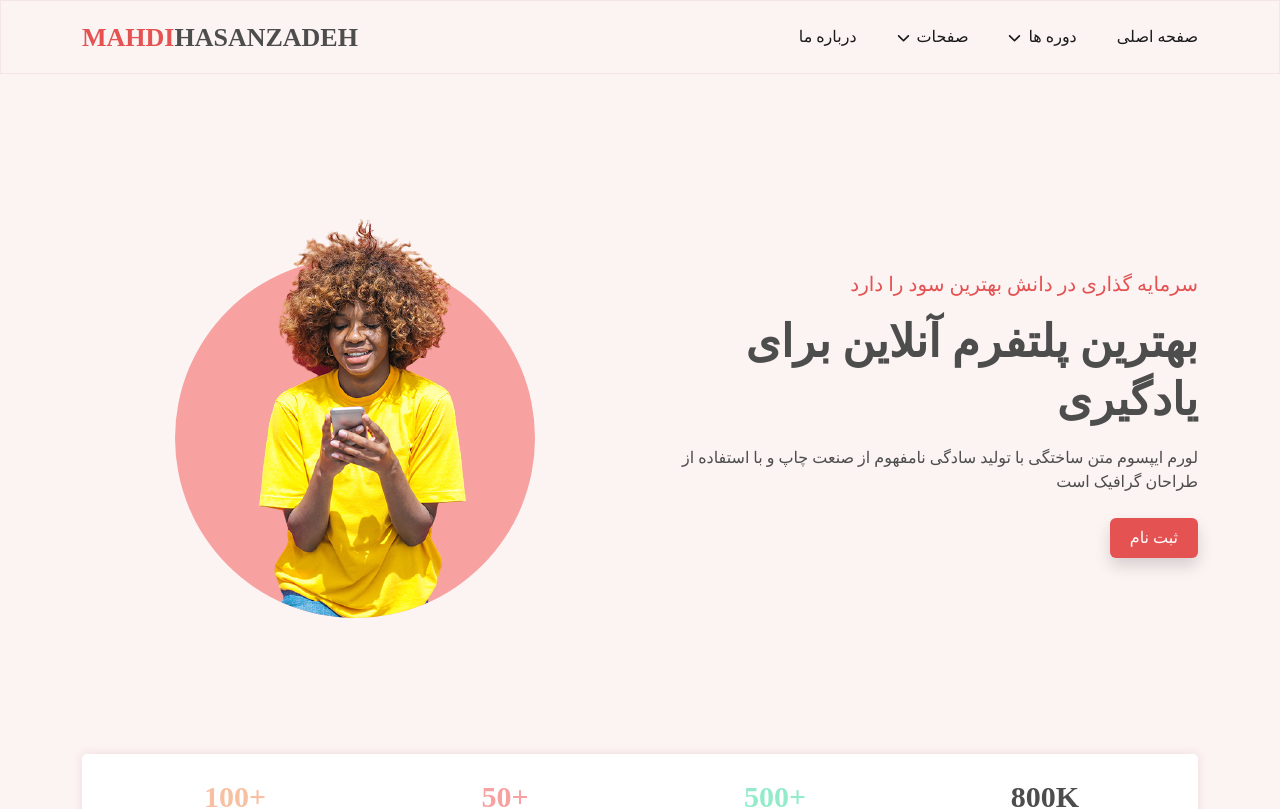
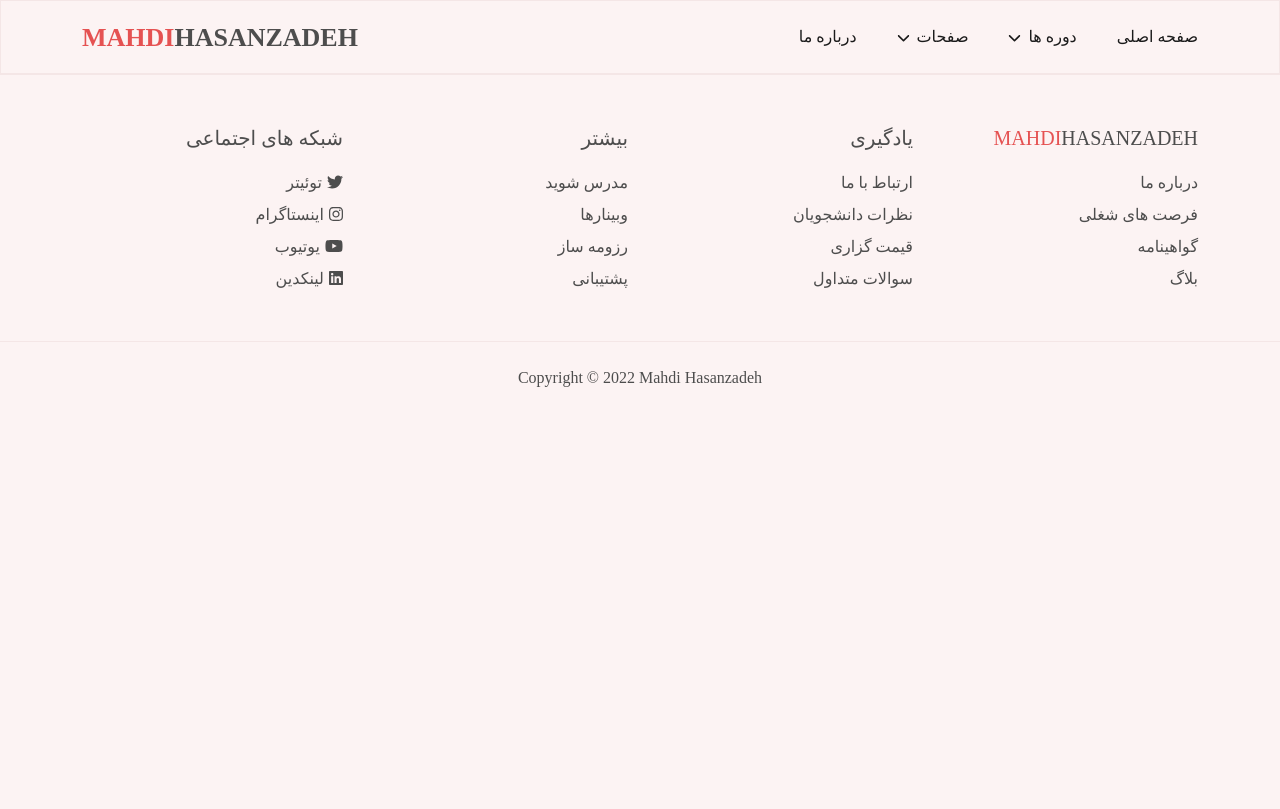
Before and after one commit to mahdihasanzadeh-dev/react-learning-website, a React (Vite) app: page /courses in a window 1280 px wide. Shown: the top 809 px of the page. Built offline with nearby package versions, Linux system fonts and the light colour scheme; a web font is replaced by a local one.

Commit message:
complete footer

```diff
--- a/package.json
+++ b/package.json
@@ -9,12 +9,14 @@
   },
   "dependencies": {
     "@fortawesome/fontawesome-svg-core": "^6.1.1",
+    "@fortawesome/free-brands-svg-icons": "^6.1.1",
     "@fortawesome/free-solid-svg-icons": "^6.1.1",
     "@fortawesome/react-fontawesome": "^0.2.0",
     "bootstrap": "^5.1.3",
     "react": "^18.0.0",
     "react-bootstrap": "^2.4.0",
     "react-dom": "^18.0.0",
+    "react-router-dom": "^6.3.0",
     "react-slick": "^0.29.0",
     "sass": "^1.53.0",
     "slick-carousel": "^1.8.1"
--- a/src/components/courses-item/courses-item.tsx
+++ b/src/components/courses-item/courses-item.tsx
@@ -1,4 +1,5 @@
 /* eslint-disable react/jsx-one-expression-per-line */
+import { Link } from 'react-router-dom';
 import type { ReactElement } from 'react';
 import { FontAwesomeIcon } from '@fortawesome/react-fontawesome';
 import { faStar, faStarHalfAlt } from '@fortawesome/free-solid-svg-icons';
@@ -18,7 +19,7 @@ export function CoursesItem({
   return (
     <div className="col-md-6 col-lg-3">
       <div className="courses-item">
-        <a href={`#course-detail${id}`} className="link">
+        <Link to={`/course/${id}`} className="link">
           <div className="courses-item__inner">
             <div className="img-box">
               <img src={image} alt="course" />
@@ -41,7 +42,7 @@ export function CoursesItem({
             </div>
             <div className="price">{price}</div>
           </div>
-        </a>
+        </Link>
       </div>
     </div>
   );
--- /dev/null
+++ b/src/components/footer/footer.scss
@@ -0,0 +1,53 @@
+.footer{
+    &__top{
+        padding: 50px 0 20px;
+        border-top: 1px solid var(--border-color-2);
+    }
+    &__item{
+        margin: 0 0 30px;
+        h3{
+            text-transform: capitalize;
+            margin: 0 0 20px;
+        }
+        ul{
+            li:not(:last-child){
+                margin-bottom: 8px;
+            }
+            a{
+                text-transform: capitalize;
+                color: var(--black-70);
+                transition: color 0.3s ease;
+                position: relative;
+                &::before{
+                    content: '';
+                    position: absolute;
+                    right: 0;
+                    bottom: 0;
+                    width: 0%;
+                    height: 1px;
+                    background-color: var(--main-color);
+                    transition: width .3s ease;
+                }
+                &:hover::before{
+                    width: 100%;
+                }
+                &:hover{
+                    color: var(--main-color);
+                }
+                .social-icon{
+                    margin-left: 5px;
+                }
+            }
+        }
+    }
+    &__logo{
+        color: var(--black-70);
+        text-transform: uppercase !important;
+        span{
+            color: var(--main-color);
+        }
+    }
+    &__bottom{
+        border-top: 1px solid var(--border-color-2);
+    }
+}
--- /dev/null
+++ b/src/components/footer/footer.tsx
@@ -0,0 +1,89 @@
+import { Link } from 'react-router-dom';
+import { FontAwesomeIcon } from '@fortawesome/react-fontawesome';
+import { faTwitter, faInstagram, faYoutube, faLinkedin } from '@fortawesome/free-brands-svg-icons';
+import './footer.scss';
+
+export function Footer() {
+  return (
+    <footer className="footer">
+      <div className="footer__top">
+        <div className="container">
+          <div className="row">
+            <div className="col-sm-6 col-lg-3">
+              <div className="footer__item">
+                <h3 className="footer__logo">
+                  <span>mahdi</span>
+                  hasanzadeh
+                </h3>
+                <ul>
+                  <li><Link to="#about">درباره ما</Link></li>
+                  <li><Link to="#careeares">فرصت های شغلی</Link></li>
+                  <li><Link to="#certificate">گواهینامه</Link></li>
+                  <li><Link to="#blog">بلاگ</Link></li>
+                </ul>
+              </div>
+            </div>
+            <div className="col-sm-6 col-lg-3">
+              <div className="footer__item">
+                <h3>یادگیری</h3>
+                <ul>
+                  <li><Link to="#about">ارتباط با ما</Link></li>
+                  <li><Link to="#service">نظرات دانشجویان</Link></li>
+                  <li><Link to="#careeares">قیمت گزاری</Link></li>
+                  <li><Link to="#certificate">سوالات متداول</Link></li>
+                </ul>
+              </div>
+            </div>
+            <div className="col-sm-6 col-lg-3">
+              <div className="footer__item">
+                <h3>بیشتر</h3>
+                <ul>
+                  <li><Link to="#about">مدرس شوید</Link></li>
+                  <li><Link to="#service">وبینارها</Link></li>
+                  <li><Link to="#careeares">رزومه ساز</Link></li>
+                  <li><Link to="#certificate">پشتیبانی</Link></li>
+                </ul>
+              </div>
+            </div>
+            <div className="col-sm-6 col-lg-3">
+              <div className="footer__item">
+                <h3>شبکه های اجتماعی</h3>
+                <ul>
+                  <li>
+                    <a href="https://twitter.com/mahdihasanzade1" target="_blank" rel="noreferrer">
+                      <FontAwesomeIcon className="social-icon" icon={faTwitter} />
+                      توئیتر
+                    </a>
+                  </li>
+                  <li>
+                    <a href="https://www.instagram.com/mahdihasanzadeh8/" target="_blank" rel="noreferrer">
+                      <FontAwesomeIcon className="social-icon" icon={faInstagram} />
+                      اینستاگرام
+                    </a>
+                  </li>
+                  <li>
+                    <a href="https://www.youtube.com/c/reactappir" target="_blank" rel="noreferrer">
+                      <FontAwesomeIcon className="social-icon" icon={faYoutube} />
+                      یوتیوب
+                    </a>
+                  </li>
+                  <li>
+                    <a href="https://www.linkedin.com/in/mahdi-hasanzadeh/" target="_blank" rel="noreferrer">
+                      <FontAwesomeIcon className="social-icon" icon={faLinkedin} />
+                      لینکدین
+                    </a>
+                  </li>
+                </ul>
+              </div>
+            </div>
+          </div>
+        </div>
+      </div>
+      <div className="footer__bottom">
+        <div className="container">
+          <p className="m-0 py-4 text-center">Copyright &copy; 2022 Mahdi Hasanzadeh</p>
+        </div>
+      </div>
+    </footer>
+  );
+}
--- a/src/components/header/header.scss
+++ b/src/components/header/header.scss
@@ -10,6 +10,7 @@
             text-transform: uppercase;
             font-weight: 700;
             color: var(--black-70) !important;
+            transition: color 0.3s ease;
             > span {
                 color: var(--main-color);
             }
--- a/src/components/header/header.tsx
+++ b/src/components/header/header.tsx
@@ -1,3 +1,4 @@
+import { Link } from 'react-router-dom';
 import type { ReactElement } from 'react';
 import { FontAwesomeIcon } from '@fortawesome/react-fontawesome';
 import { faTimes } from '@fortawesome/free-solid-svg-icons';
@@ -10,10 +11,10 @@ export function Header():ReactElement {
       <div className="container">
         <div className="header__main d-flex">
           <div className="header__logo">
-            <a href="#router-dom">
+            <Link to="/">
               <span>mahdi</span>
               hasanzadeh
-            </a>
+            </Link>
           </div>
           <button type="button" className="header__hamburger-btn js-header__menu-toggler">
             <span />
--- a/src/main.tsx
+++ b/src/main.tsx
@@ -1,20 +1,23 @@
 import ReactDOM from 'react-dom/client';
+import {
+  BrowserRouter as Router,
+  Routes,
+  Route,
+} from 'react-router-dom';
+import { Home } from '@pages/home/home';
 import { Header } from '@components/header/header';
-import { HeroSection } from '@components/hero-section/hero-section';
-import { Facts } from '@components/facts/facts';
-import { CoursesSection } from '@components/courses-section/courses-section';
-import { Testimonials } from '@components/testimonials/testimonials';
-import { BecomeInstructor } from '@components/become-instructor/become-instructor';
+import { Footer } from '@components/footer/footer';
 import './globals/bootstrap.min.css';
 import './globals/index.scss';
 
 ReactDOM.createRoot(document.getElementById('root')!).render(
-  <div className="main-wrapper">
-    <Header />
-    <HeroSection />
-    <Facts />
-    <CoursesSection />
-    <Testimonials />
-    <BecomeInstructor />
-  </div>,
+  <Router>
+    <div className="main-wrapper">
+      <Header />
+      <Routes>
+        <Route path="/" element={<Home />} />
+      </Routes>
+      <Footer />
+    </div>
+  </Router>,
 );
--- /dev/null
+++ b/src/pages/home/home.tsx
@@ -0,0 +1,17 @@
+import { HeroSection } from '@components/hero-section/hero-section';
+import { Facts } from '@components/facts/facts';
+import { CoursesSection } from '@components/courses-section/courses-section';
+import { Testimonials } from '@components/testimonials/testimonials';
+import { BecomeInstructor } from '@components/become-instructor/become-instructor';
+
+export function Home() {
+  return (
+    <>
+      <HeroSection />
+      <Facts />
+      <CoursesSection />
+      <Testimonials />
+      <BecomeInstructor />
+    </>
+  );
+}
```
Also changed, not shown: src/components/menu-item/menu-item.tsx (+5 -4 lines), 1 other file (tests, documents, lock files or other folders).
